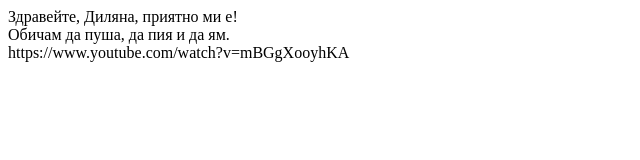
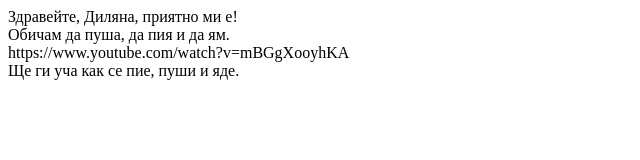
Before and after one commit to DilyanaMiteva/stu2001321053, a plain HTML site: page Index.html in a window 1280 px wide. Shown: the whole page, without its empty margins (0-640 px from the left). Drawn offline with Linux system fonts and the light colour scheme.

Commit message:
Update: my content

```diff
--- a/Index.html
+++ b/Index.html
@@ -14,5 +14,8 @@
 <div>
     https://www.youtube.com/watch?v=mBGgXooyhKA
 </div>
+<div>
+    Ще ги уча как се пие, пуши и яде.
+</div>
 </body>
 </html>
```
